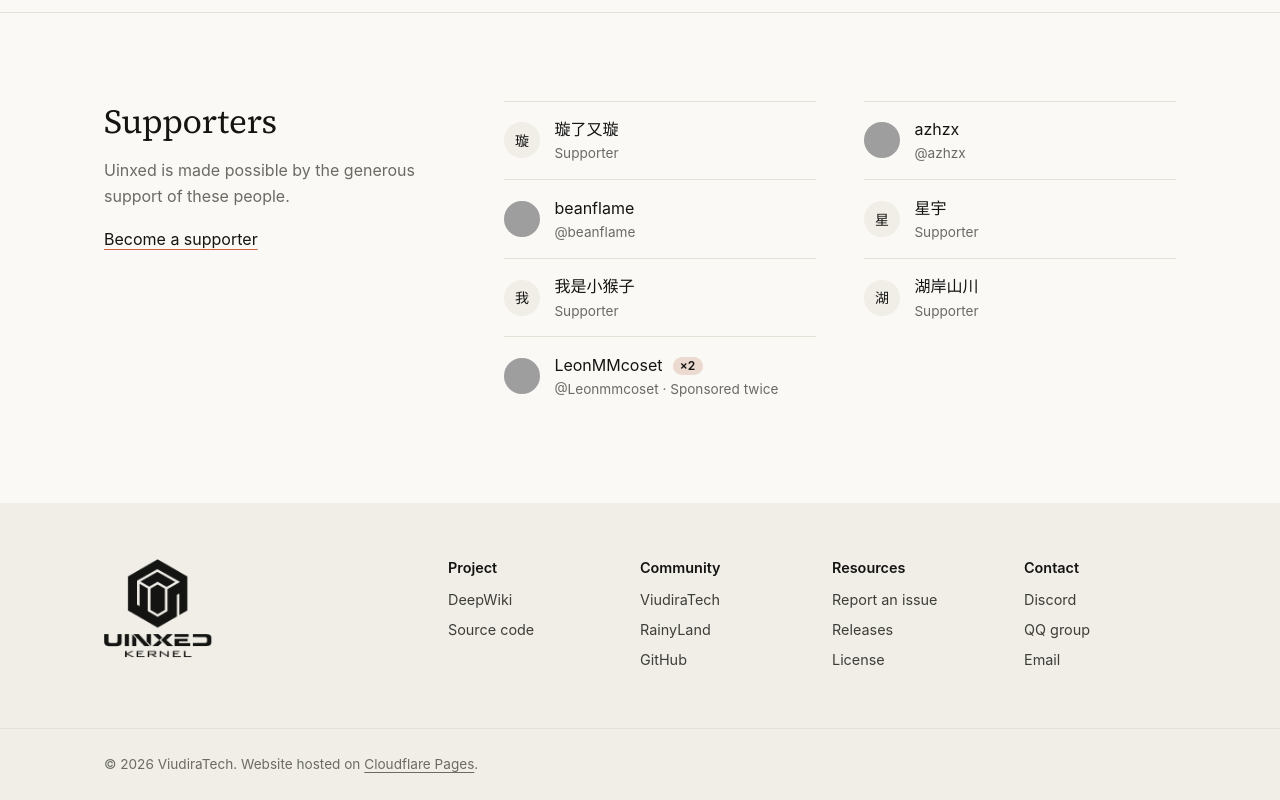
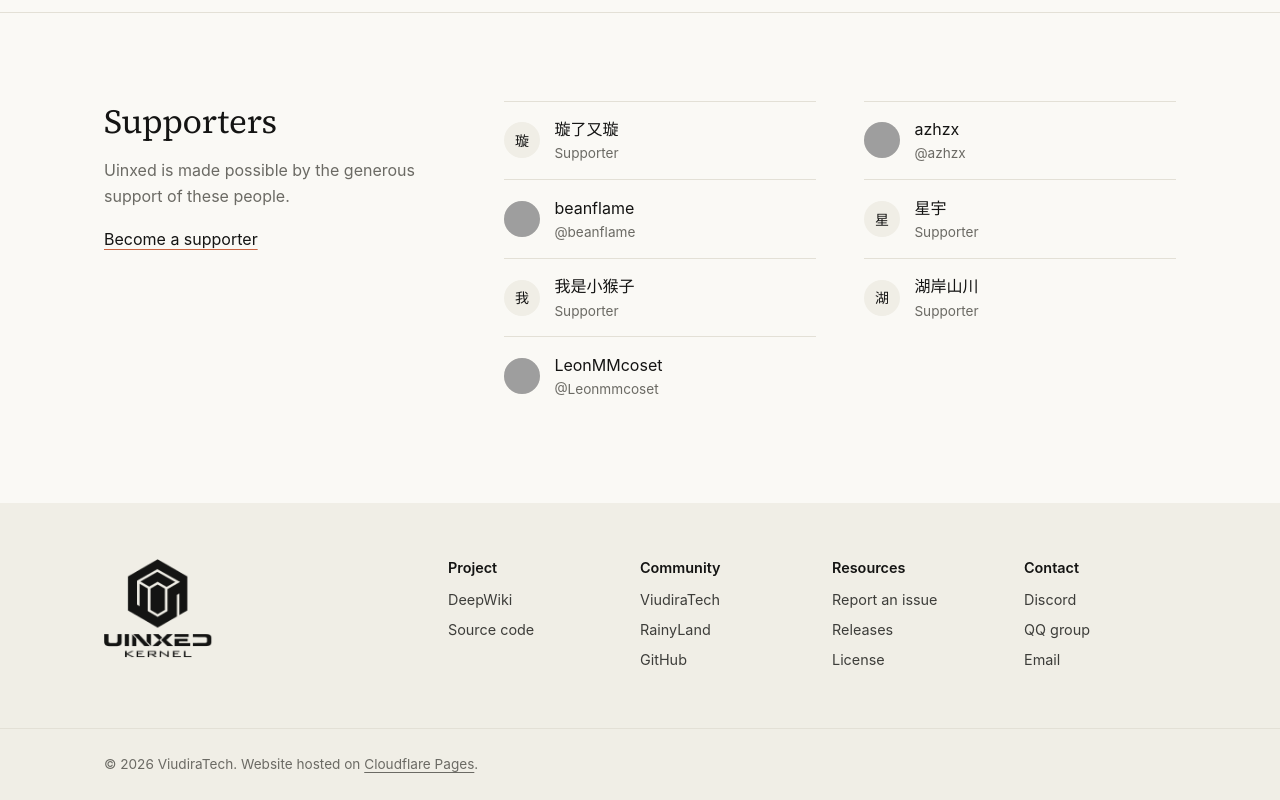
Before and after one commit to ViudiraTech/uinxed-kernel-website, a plain HTML site: page index.html in a window 1280 px wide. Shown: the part 2679-3479 px from the top of the page. Drawn offline with Linux system fonts and the light colour scheme; grey boxes are pictures that could not be loaded.

Commit message:
Drop the sponsorship count from LeonMMcoset's entry
Co-Authored-By: Claude Opus 5.5 <noreply@anthropic.com>
Claude-Session: https://claude.ai/code/session_01SdLhettjRuh4YAmAM1ssEZ

```diff
--- a/index.html
+++ b/index.html
@@ -143,8 +143,6 @@ make run -j$(nproc)</code></pre>
                     To add a supporter, copy one <li> below.
                     With GitHub: <a class="supporter" href="https://github.com/NAME"> + avatar <img>.
                     Without GitHub: <div class="supporter"> + first character of the name.
-                    Sponsored more than once: add <span class="supporter-count">&times;N</span>
-                    after the name and note it in .supporter-meta.
                 -->
                 <ul class="supporters">
                     <li>
@@ -186,7 +184,7 @@ make run -j$(nproc)</code></pre>
                     <li>
                         <a class="supporter" href="https://github.com/Leonmmcoset" target="_blank" rel="noopener noreferrer">
                             <img class="avatar" src="https://avatars.githubusercontent.com/u/152147508?v=4&amp;s=80" alt="" width="36" height="36" loading="lazy">
-                            <span><span class="supporter-name">LeonMMcoset <span class="supporter-count" aria-hidden="true">&times;2</span></span><span class="supporter-meta">@Leonmmcoset &middot; Sponsored twice</span></span>
+                            <span><span class="supporter-name">LeonMMcoset</span><span class="supporter-meta">@Leonmmcoset</span></span>
                         </a>
                     </li>
                 </ul>
--- a/stylesheet/style.css
+++ b/stylesheet/style.css
@@ -415,20 +415,6 @@ a.supporter:hover .supporter-name {
     font-size: 0.85rem;
 }
 
-/* Number of times someone has sponsored, e.g. "×2" */
-.supporter-count {
-    display: inline-block;
-    margin-left: 0.35rem;
-    padding: 0 0.45rem;
-    border-radius: 999px;
-    background: var(--selection);
-    color: var(--text);
-    font-size: 0.75rem;
-    font-weight: 600;
-    line-height: 1.5;
-    vertical-align: 0.1em;
-}
-
 /* ===== Footer ===== */
 .site-footer {
     background: var(--bg-soft);
```
